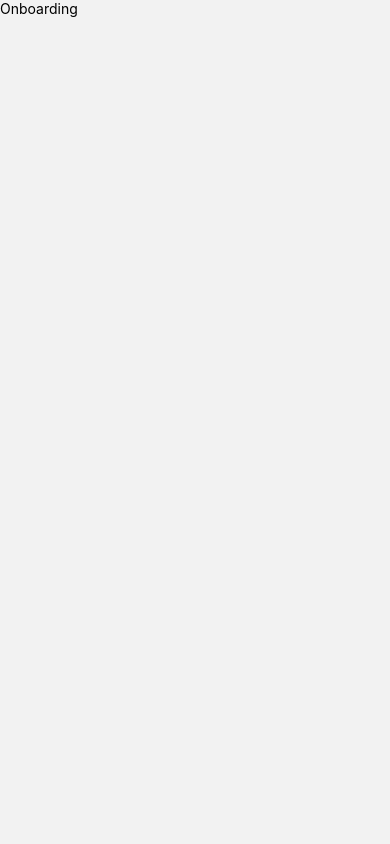
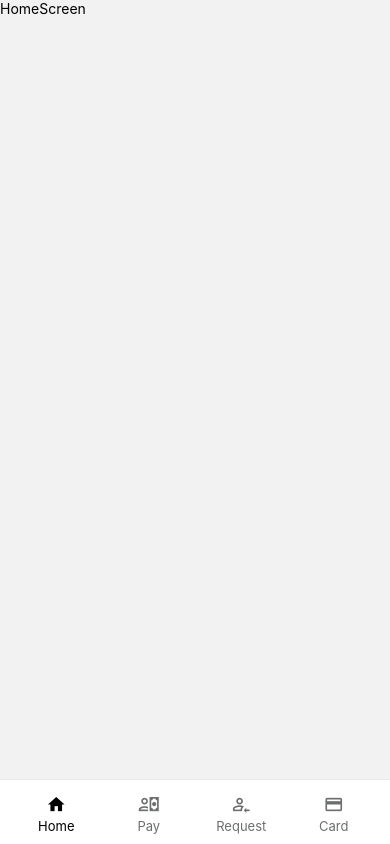
Before and after one commit to Raymond-ap/Mobile-Banking-UI, a React Native app: screen /HomeScreen in a window 390 px wide. Before the commit this address had no page. Built offline with nearby package versions, Linux system fonts and the light colour scheme; what tailwindcss-react-native would draw is missing.

Commit message:
Bottom TabNavigator setup

```diff
--- a/App.js
+++ b/App.js
@@ -3,6 +3,7 @@ import { TailwindProvider } from 'tailwindcss-react-native';
 import { NavigationContainer } from "@react-navigation/native";
 import { createNativeStackNavigator } from "@react-navigation/native-stack";
 import { Onboarding } from './screens';
+import TabNavigator from './navigation/TabNavigator';
 
 const Stack = createNativeStackNavigator()
 
@@ -10,8 +11,9 @@ export default function App() {
   return (
     <TailwindProvider>
      <NavigationContainer>
-      <Stack.Navigator initialRouteName='Onboarding' screenOptions={{headerShown: false}}>
-        <Stack.Screen name='Onboarding' component={Onboarding} />
+      <Stack.Navigator initialRouteName='HomeScreen' screenOptions={{headerShown: false}}>
+        {/* <Stack.Screen name='Onboarding' component={Onboarding} /> */}
+        <Stack.Screen name="HomeScreen" component={TabNavigator} />
       </Stack.Navigator>
      </NavigationContainer>
     </TailwindProvider>
--- /dev/null
+++ b/navigation/TabNavigator.js
@@ -0,0 +1,61 @@
+import React from "react-native";
+import { createBottomTabNavigator } from "@react-navigation/bottom-tabs";
+import { HomeScreen, PayScreen, CardScreen, RequestScreen } from "../screens";
+
+import { MaterialCommunityIcons } from "@expo/vector-icons";
+
+const Tab = createBottomTabNavigator();
+
+const TabNavigator = () => {
+  return (
+    <Tab.Navigator
+      screenOptions={({ route }) => ({
+        tabBarIcon: ({ focused, color, size }) => {
+          let iconName;
+
+          if (route.name === "Home") {
+            iconName = focused ? "home" : "home-outline";
+          } else if (route.name === "Pay") {
+            iconName = focused ? "account-cash" : "account-cash-outline";
+          } else if (route.name === "Request") {
+            iconName = focused
+              ? "account-arrow-left"
+              : "account-arrow-left-outline";
+          } else if (route.name === "Card") {
+            iconName = focused ? "credit-card" : "credit-card-outline";
+          }
+          return (
+            <MaterialCommunityIcons name={iconName} size={20} color={color} />
+          );
+        },
+        tabBarHideOnKeyboard: true,
+        tabBarActiveTintColor: "#000",
+        tabBarInactiveTintColor: "#6B6F6E",
+        tabBarStyle: {
+          backgroundColor: "#fff",
+          borderTopColor: "transparent",
+          height: 65,
+          paddingTop: 10,
+          paddingBottom: 10,
+          paddingLeft: 10,
+          paddingRight: 10,
+          borderTopWidth: 1,
+          borderTopColor: "#e9ecef",
+        },
+        headerShown: false,
+        tabBarLabelStyle: {
+          fontSize: 13,
+        },
+        // tabBarShowLabel: false,
+        tabBarHideOnKeyboard: true,
+      })}
+    >
+      <Tab.Screen name="Home" component={HomeScreen} />
+      <Tab.Screen name="Pay" component={PayScreen} />
+      <Tab.Screen name="Request" component={RequestScreen} />
+      <Tab.Screen name="Card" component={CardScreen} />
+    </Tab.Navigator>
+  );
+};
+
+export default TabNavigator;
```
